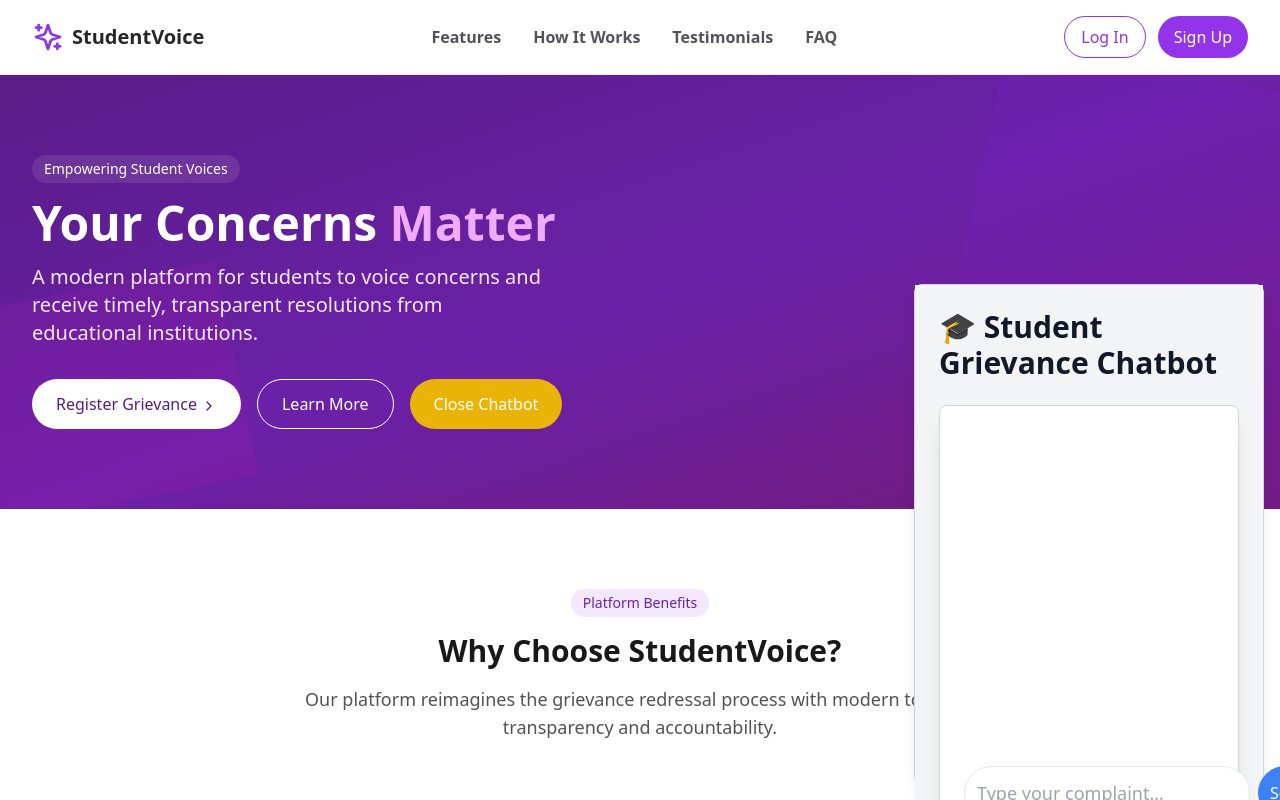
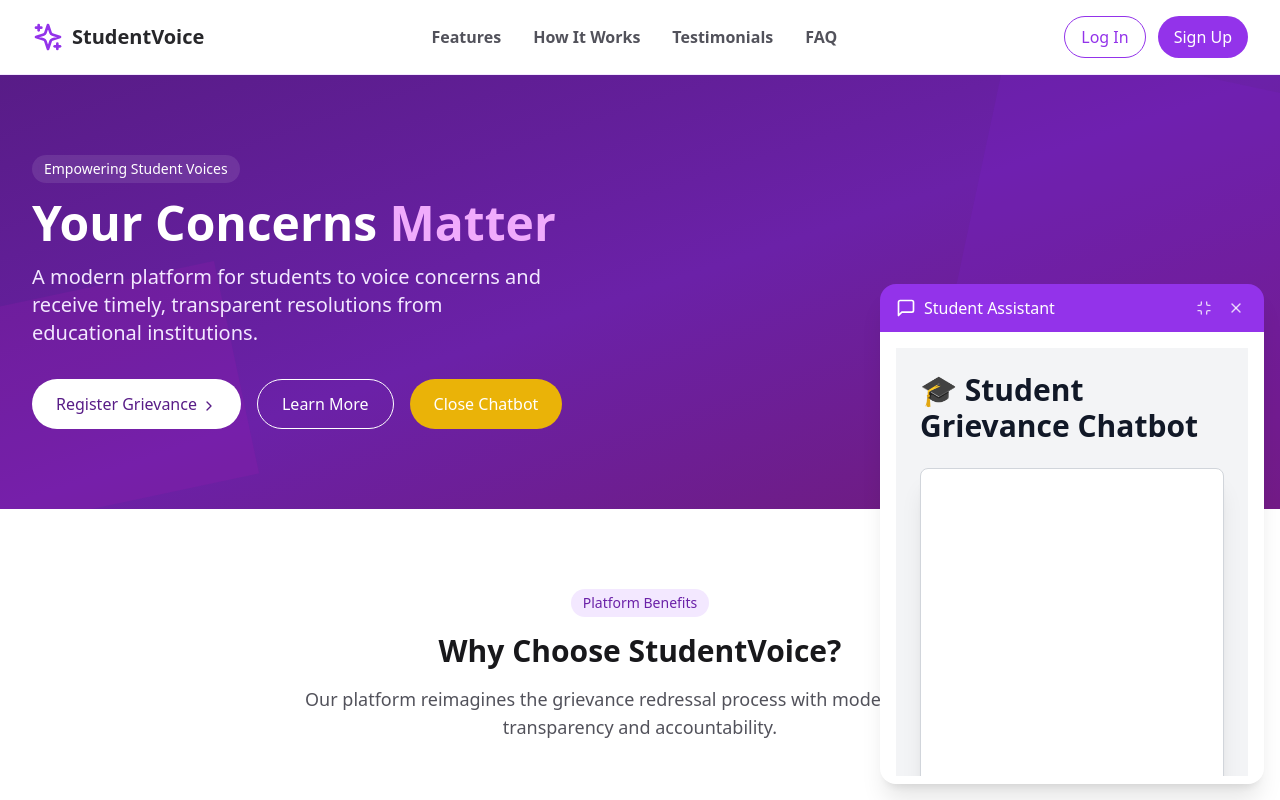
Before and after one commit to ParasSundriyal/uttkarsh_frontend, a React (Vite) app: page / in a window 1280 px wide. Both pictures are taken after a click on the button "Chat with Assistant". Shown: the top 800 px of the page. Built offline with nearby package versions, Linux system fonts and the light colour scheme.

Commit message:
New changes in chatbot

```diff
--- a/src/pages/Chatbot.jsx
+++ b/src/pages/Chatbot.jsx
@@ -18,7 +18,7 @@ function ChatBot() {
   // Show typing indicator
   setMessages((prev) => [...prev, { sender: "bot", text: "Typing...", isTyping: true }]);
 
-  const res = await fetch("http://localhost:5000/chat", {
+  const res = await fetch("http://localhost:5000/api/message", {
     method: "POST",
     headers: {
       "Content-Type": "application/json",
--- a/src/pages/HomePage.jsx
+++ b/src/pages/HomePage.jsx
@@ -1,6 +1,6 @@
-import { Link, useNavigate } from 'react-router-dom';
-import { useState } from 'react';
-import Chatbot from '../pages/Chatbot';
+import { Link, useNavigate } from "react-router-dom";
+import { useEffect, useRef, useState } from "react";
+import Chatbot from "../pages/Chatbot";
 import {
   MessageSquare,
   Shield,
@@ -12,11 +12,44 @@ import {
   Lightbulb,
   Clock,
   Award,
+  MinimizeIcon,
+  X,
+  MaximizeIcon,
 } from "lucide-react";
 
 const HomePage = () => {
   const navigate = useNavigate();
   const [showChatbot, setShowChatbot] = useState(false);
+  const [minimized, setMinimized] = useState(false);
+  const chatbotRef = useRef(null);
+
+  // Handle clicking outside chatbot to close it
+  useEffect(() => {
+    function handleClickOutside(event) {
+      if (
+        chatbotRef.current &&
+        !chatbotRef.current.contains(event.target) &&
+        !event.target.closest("button[data-chatbot-toggle]")
+      ) {
+        setShowChatbot(false);
+      }
+    }
+
+    document.addEventListener("mousedown", handleClickOutside);
+    return () => {
+      document.removeEventListener("mousedown", handleClickOutside);
+    };
+  }, []);
+
+  const toggleChatbot = () => {
+    setShowChatbot(!showChatbot);
+    setMinimized(false); // Reset minimized state when toggling
+  };
+
+  const toggleMinimize = (e) => {
+    e.stopPropagation();
+    setMinimized(!minimized);
+  };
 
   return (
     <div className="flex flex-col min-h-screen bg-zinc-50">
@@ -57,10 +90,16 @@ const HomePage = () => {
               </a>
             </div>
             <div className="flex space-x-3">
-              <button onClick={() => navigate('/login')} className="text-purple-600 border border-purple-600 px-4 py-2 rounded-full hover:bg-purple-50 transition">
+              <button
+                onClick={() => navigate("/login")}
+                className="text-purple-600 border border-purple-600 px-4 py-2 rounded-full hover:bg-purple-50 transition"
+              >
                 Log In
               </button>
-              <button onClick={() => navigate('/signup')} className="bg-purple-600 text-white px-4 py-2 rounded-full hover:bg-purple-700 transition">
+              <button
+                onClick={() => navigate("/signup")}
+                className="bg-purple-600 text-white px-4 py-2 rounded-full hover:bg-purple-700 transition"
+              >
                 Sign Up
               </button>
             </div>
@@ -83,7 +122,8 @@ const HomePage = () => {
                 Your Concerns <span className="text-fuchsia-300">Matter</span>
               </h1>
               <p className="text-xl mb-8 text-purple-100 max-w-lg">
-                A modern platform for students to voice concerns and receive timely, transparent resolutions from educational institutions.
+                A modern platform for students to voice concerns and receive
+                timely, transparent resolutions from educational institutions.
               </p>
               <div className="flex flex-col sm:flex-row space-y-3 sm:space-y-0 sm:space-x-4">
                 <button className="bg-white text-purple-900 px-6 py-3 rounded-full font-medium hover:bg-purple-50 transition group">
@@ -159,15 +199,73 @@ const HomePage = () => {
           </div>
         </div>
 
-            {/* Floating Chatbot */}
-      {showChatbot && (
-        <div className="fixed bottom-4 right-4 w-[350px] h-[500px] z-50 shadow-lg rounded-lg bg-white border border-gray-300">
-          <Chatbot />
-        </div>
-      )}
-    </div>
+        {/* Floating Chatbot */}
+        {showChatbot && (
+          <div
+            ref={chatbotRef}
+            className={`fixed z-50 transition-all duration-300 shadow-xl ${
+              minimized
+                ? "bottom-4 right-4 w-64 h-12 rounded-full"
+                : "bottom-4 right-4 w-80 md:w-96 h-[500px] rounded-2xl"
+            }`}
+          >
+            {/* Chatbot Header */}
+            <div
+              className={`bg-purple-600 flex items-center justify-between px-4 py-3 ${
+                minimized ? "rounded-full" : "rounded-t-2xl"
+              }`}
+            >
+              <div className="flex items-center">
+                <MessageSquare className="h-5 w-5 text-white mr-2" />
+                <span className="font-medium text-white">
+                  Student Assistant
+                </span>
+              </div>
+              <div className="flex items-center space-x-2">
+                <button
+                  onClick={toggleMinimize}
+                  className="text-white/80 hover:text-white transition-colors p-1 rounded focus:outline-none"
+                  aria-label={minimized ? "Maximize" : "Minimize"}
+                >
+                  {minimized ? (
+                    <MaximizeIcon className="h-4 w-4" />
+                  ) : (
+                    <MinimizeIcon className="h-4 w-4" />
+                  )}
+                </button>
+                <button
+                  onClick={() => setShowChatbot(false)}
+                  className="text-white/80 hover:text-white transition-colors p-1 rounded focus:outline-none"
+                  aria-label="Close"
+                >
+                  <X className="h-4 w-4" />
+                </button>
+              </div>
+            </div>
 
+            {/* Chatbot Body */}
+            {!minimized && (
+              <div className="bg-white h-[calc(100%-56px)] rounded-b-2xl flex flex-col">
+                <div className="flex-1 p-4 overflow-auto">
+                  {/* Chat messages would go here */}
+                  <Chatbot />
+                </div>
+              </div>
+            )}
+          </div>
+        )}
 
+        {/* Chatbot Trigger Button (visible when chatbot is closed) */}
+        {!showChatbot && (
+          <button
+            onClick={toggleChatbot}
+            className="fixed bottom-4 right-4 z-50 bg-purple-600 text-white p-3 rounded-full shadow-lg hover:bg-purple-700 transition-all duration-300 flex items-center justify-center"
+            aria-label="Open chat"
+          >
+            <MessageSquare className="h-6 w-6" />
+          </button>
+        )}
+      </div>
 
       {/* How It Works - Redesigned with timeline */}
       <div id="how-it-works" className="py-20 bg-zinc-50">
```
